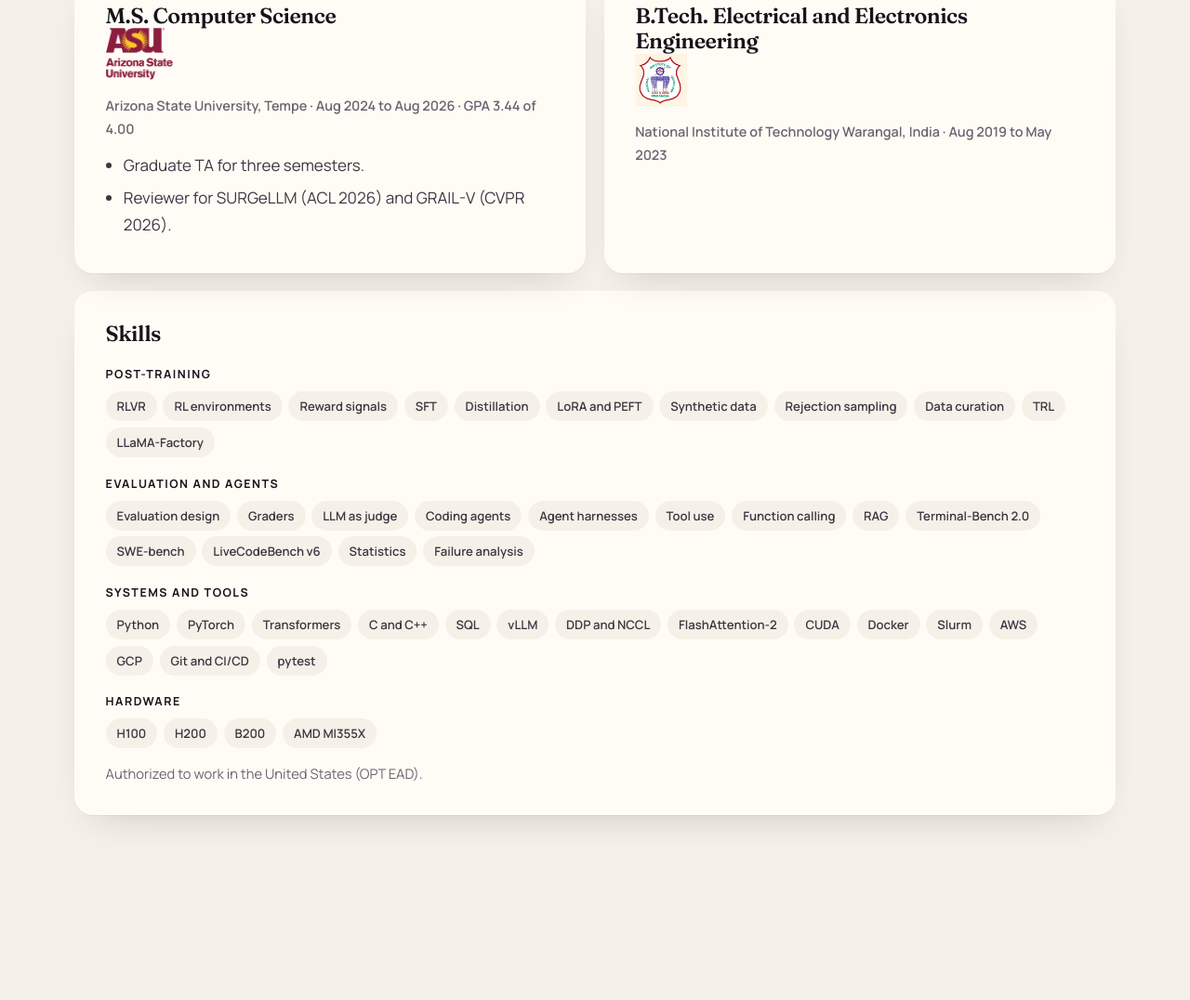
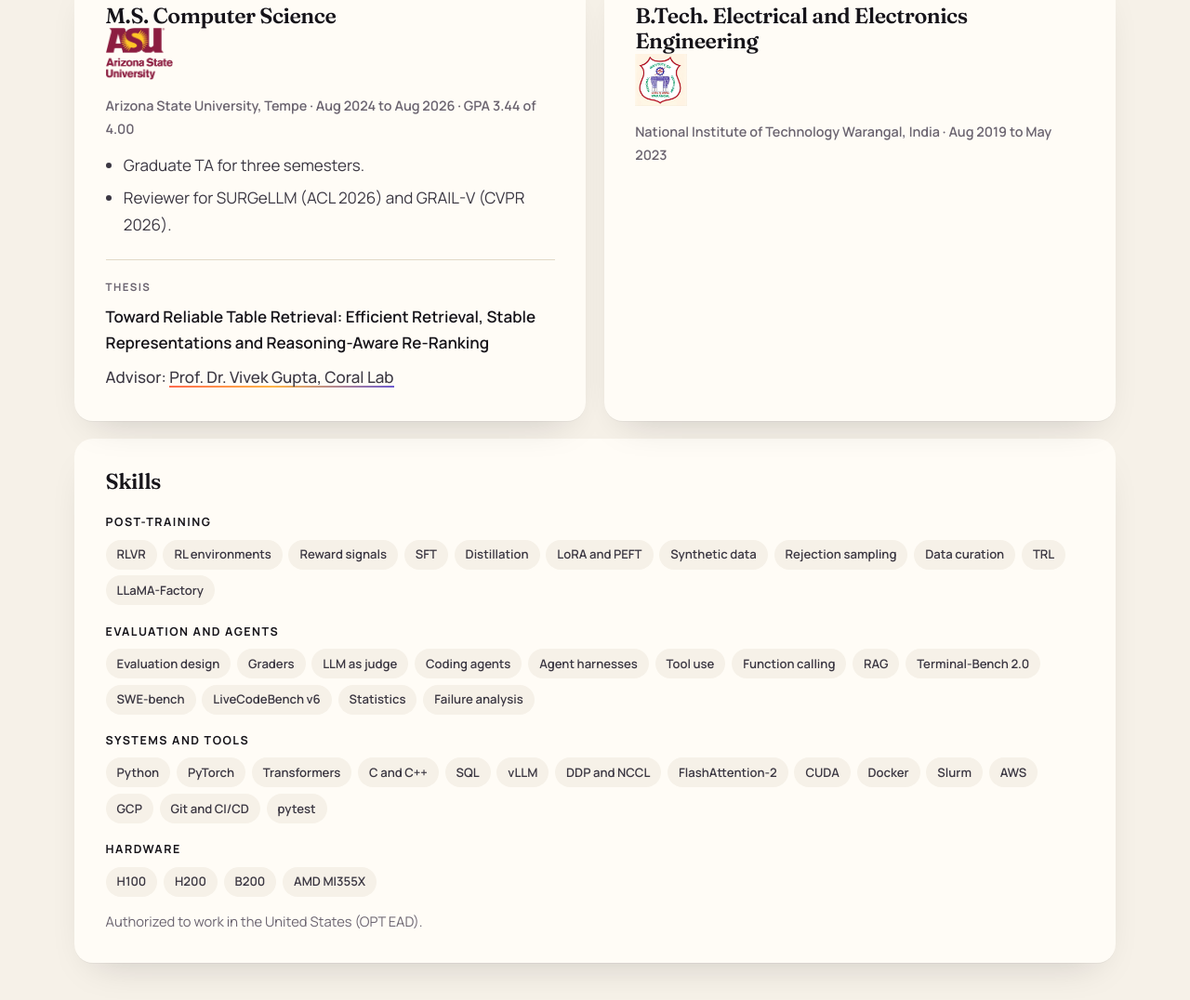
Before and after one commit to AdarshSingh7647/adarsh-fun, an Astro site: page / in a window 1280 px wide. Shown: the part 10420-11496 px from the top of the page at 93% size. Built offline with nearby package versions, Linux system fonts and the light colour scheme; Astro itself is replaced by a stand-in of ours; no server answers.

Commit message:
Add thesis title and Coral Lab advisor link to Education
Co-Authored-By: Claude Haiku 5.5 <noreply@anthropic.com>

```diff
--- a/src/components/Background.astro
+++ b/src/components/Background.astro
@@ -12,6 +12,11 @@
           <li>Graduate TA for three semesters.</li>
           <li>Reviewer for SURGeLLM (ACL 2026) and GRAIL-V (CVPR 2026).</li>
         </ul>
+        <div class="thesis">
+          <div class="thesis-label">Thesis</div>
+          <p>Toward Reliable Table Retrieval: Efficient Retrieval, Stable Representations and Reasoning-Aware Re-Ranking</p>
+          <p class="advisor">Advisor: <a class="inline-link" href="https://coral-lab-asu.github.io/" target="_blank" rel="noopener">Prof. Dr. Vivek Gupta, Coral Lab</a></p>
+        </div>
       </article>
 
       <article class="card reveal">
--- a/src/styles/global.css
+++ b/src/styles/global.css
@@ -1615,3 +1615,30 @@ footer .wrap {
   flex-wrap: wrap;
   gap: 0.5rem;
 }
+
+/* ---------- thesis block ---------- */
+
+.thesis {
+  margin-top: 1.4rem;
+  padding-top: 1.2rem;
+  border-top: 1px solid var(--line);
+}
+
+.thesis-label {
+  font-size: 0.72rem;
+  font-weight: 700;
+  letter-spacing: 0.12em;
+  text-transform: uppercase;
+  color: var(--muted);
+}
+
+.thesis p {
+  margin-top: 0.5rem;
+  color: var(--ink);
+  font-weight: 600;
+}
+
+.thesis .advisor {
+  font-weight: 500;
+  color: var(--ink-2);
+}
```
